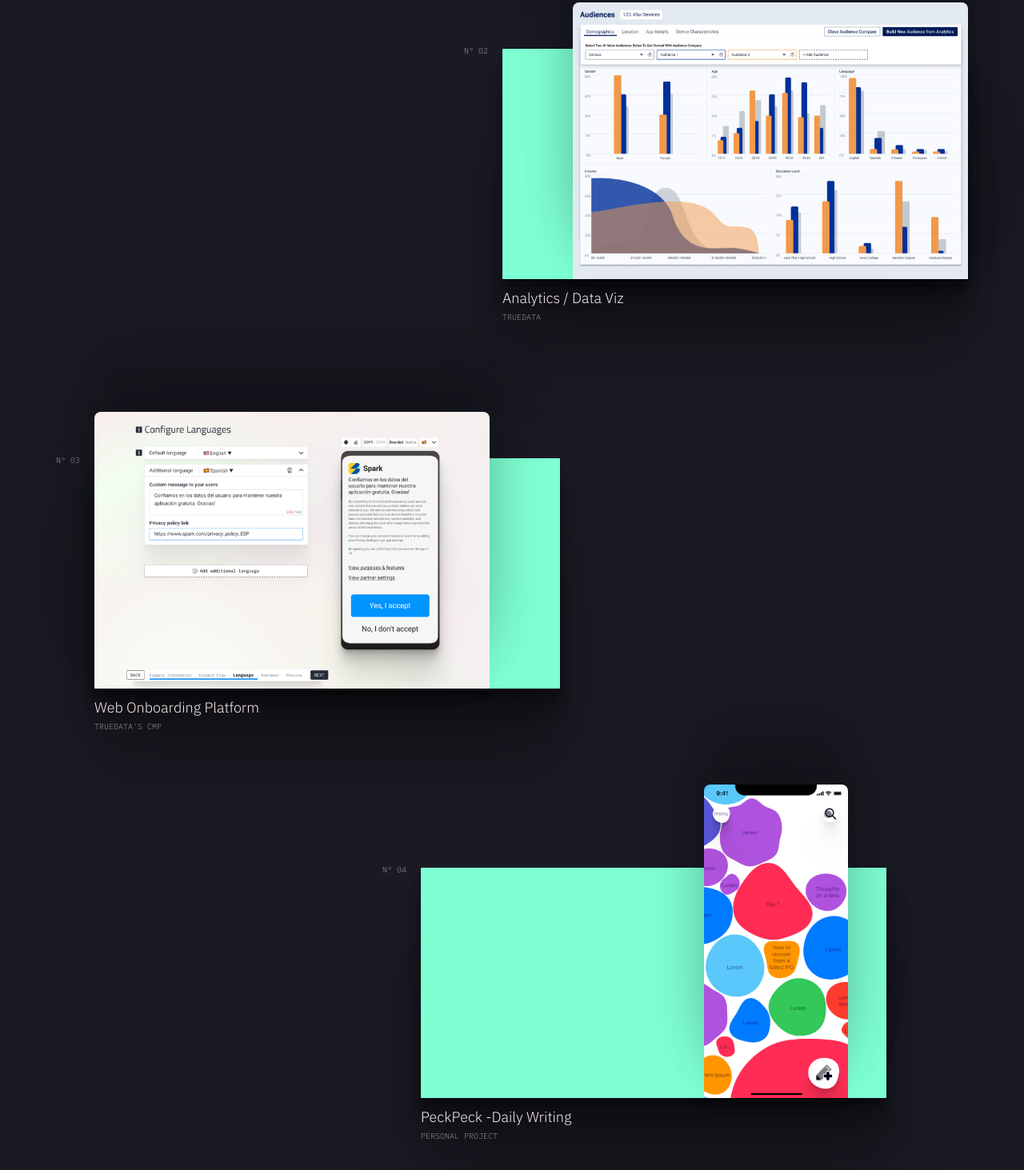
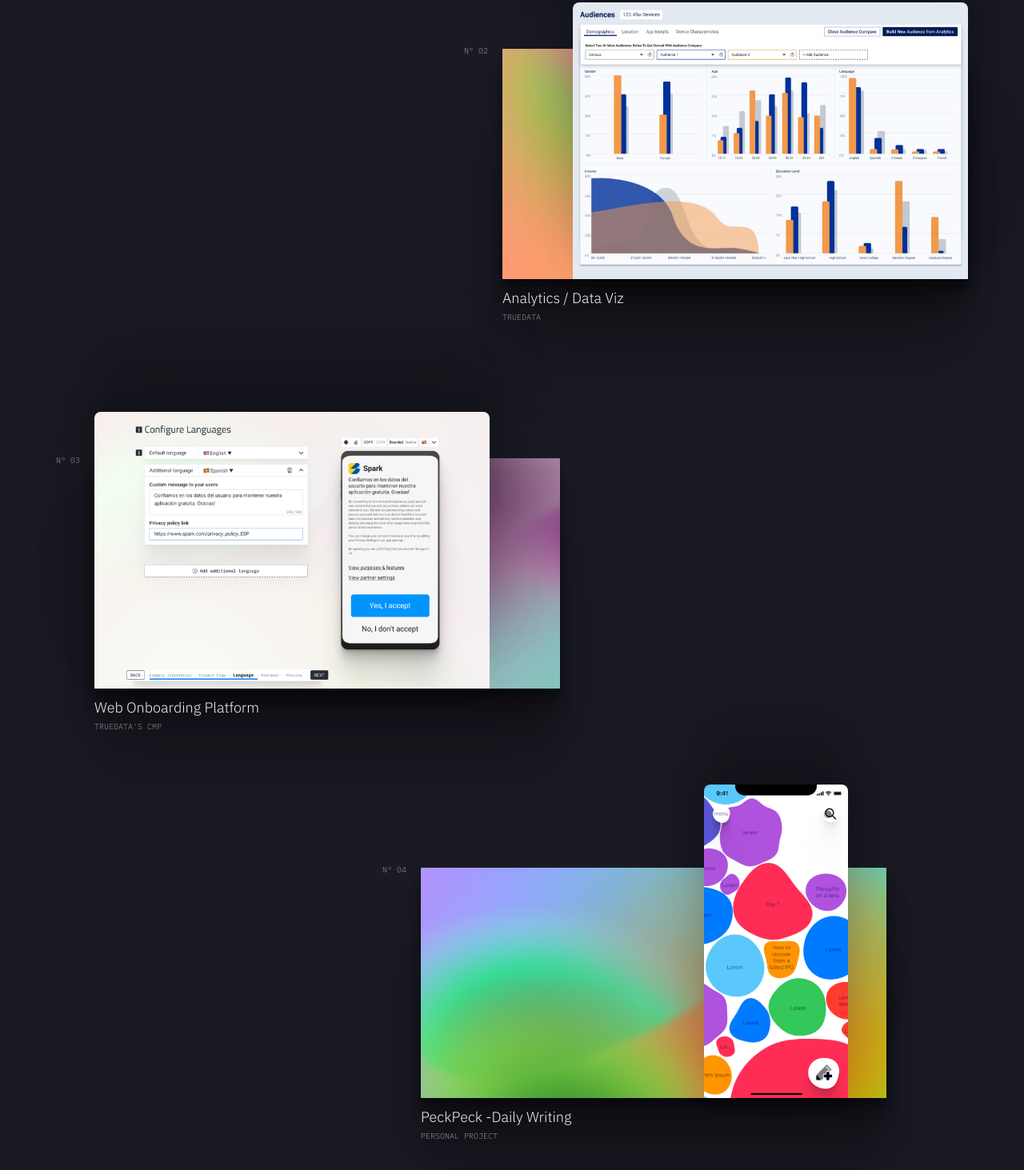
Before and after one commit to atJasonCarter/Newfolio, a plain HTML site: page index.html in a window 1280 px wide. Shown: the part 1079-2542 px from the top of the page at 80% size. Drawn offline with Linux system fonts and the light colour scheme.

Commit message:
gradients

```diff
--- a/css/style.css
+++ b/css/style.css
@@ -218,6 +218,7 @@ transform: translateY(24px);
   border-radius: 1px;
   z-index: 1;
   transition: all .32s ease-in-out;
+
 }
 .workbg:before{
   font-family: var(--mono);
@@ -260,6 +261,7 @@ position: relative;
 .workIMG.one{
   right:24px;
   max-height: 136%;
+
 }
 .workIMG.two{
   right:0px;
@@ -276,6 +278,34 @@ position: relative;
 }
 
 
+
+
+.workbg.one{
+  background-image: url("/imgs/grad1.png");
+  object-fit: cover;
+  background-repeat: no-repeat;
+  background-size: cover;
+}
+.workbg.two{
+  background-image: url("/imgs/grad2.png");
+  object-fit: cover;
+  background-repeat: no-repeat;
+  background-size: cover;
+}
+
+.workbg.three{
+  background-image: url("/imgs/grad3.png");
+  object-fit: cover;
+  background-repeat: no-repeat;
+  background-size: cover;
+}
+
+.workbg.four{
+  background-image: url("/imgs/grad4.png");
+  object-fit: cover;
+  background-repeat: no-repeat;
+  background-size: cover;
+}
 
 
 
```
Also changed, not shown: imgs/grad1.png (added), imgs/grad2.png (added), imgs/grad3.png (added), imgs/grad4.png (added).
